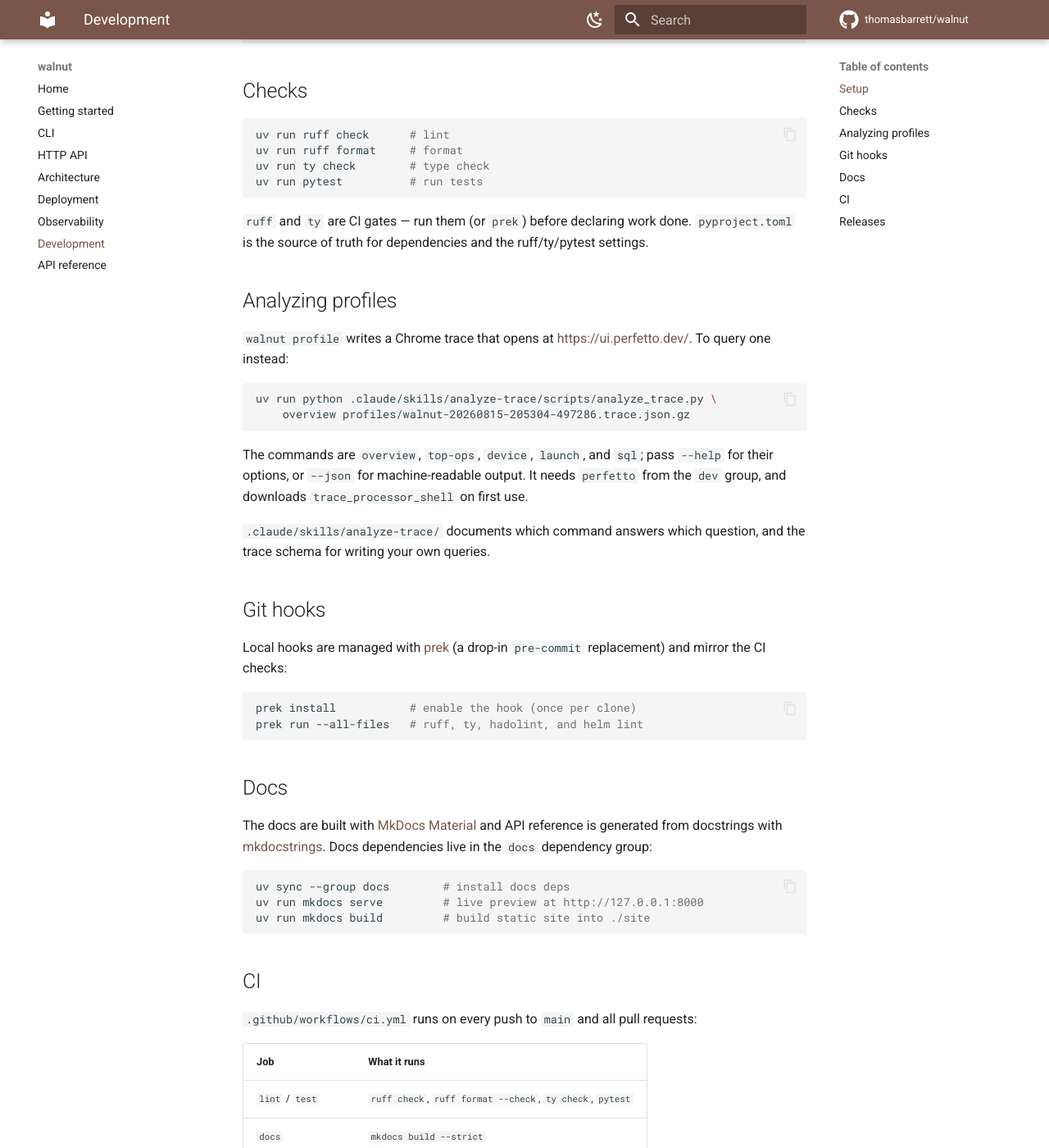
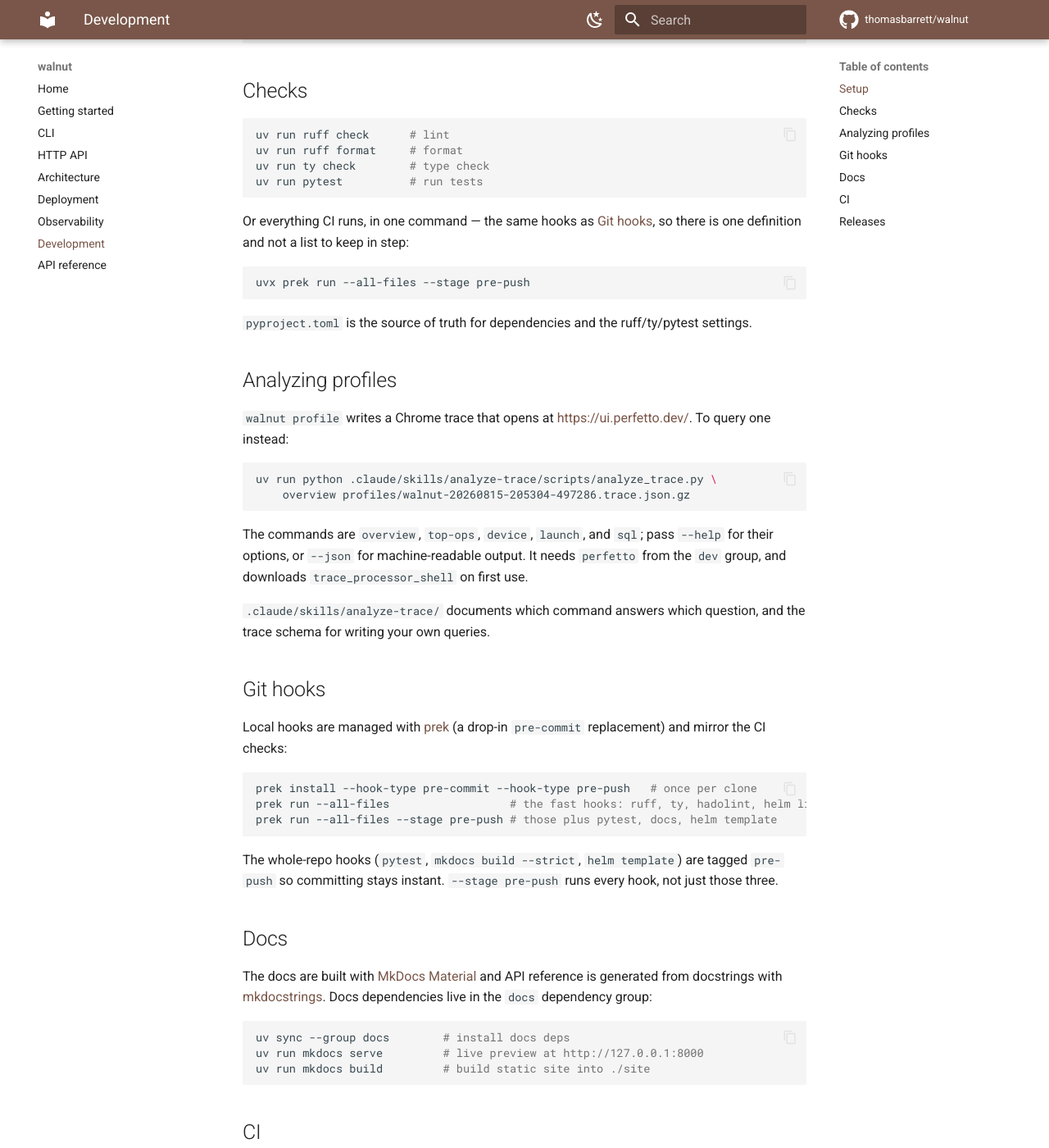
Before and after one commit to thomasbarrett/walnut, an MkDocs documentation site: the page built from docs/development.md, in a window 1280 px wide and 1400 px high, scrolled down 315 px. Shown: the whole window at 82% size. Built offline with MkDocs 1.6.1 and Material for MkDocs 9.7.7, drawn with Linux system fonts in a browser that asks for light colours; comment, search, counter and statistics services are not loaded.

Commit message:
docs: make the hook config the single definition of the checks
`prek run --all-files` was documented as "all checks" while the config was
missing three of CI's steps — pytest, `mkdocs build --strict` and `helm
template` — so neither it nor a hand-written command chain matched CI.

Add the missing hooks at the `pre-push` stage, which keeps committing instant
and makes `prek run --all-files --stage pre-push` the one command that mirrors
`.github/workflows/ci.yml` job for job. Also record the convention that a test
matching on parameter names uses realistic dotted names, after a `copy_weights`
test built on `nn.Sequential` turned out not to exercise the matching at all.

Co-Authored-By: Claude Opus 5 <noreply@anthropic.com>
Claude-Session: https://claude.ai/code/session_019LU7qryoCACBPApnXyfUpK

````diff
--- a/docs/development.md
+++ b/docs/development.md
@@ -22,9 +22,15 @@ uv run ty check        # type check
 uv run pytest          # run tests
 ```
 
-`ruff` and `ty` are CI gates — run them (or `prek`) before declaring work
-done. `pyproject.toml` is the source of truth for dependencies and the
-ruff/ty/pytest settings.
+Or everything CI runs, in one command — the same hooks as [Git
+hooks](#git-hooks), so there is one definition and not a list to keep in step:
+
+```bash
+uvx prek run --all-files --stage pre-push
+```
+
+`pyproject.toml` is the source of truth for dependencies and the ruff/ty/pytest
+settings.
 
 ## Analyzing profiles
 
@@ -50,9 +56,14 @@ Local hooks are managed with [prek](https://prek.j178.dev) (a drop-in
 `pre-commit` replacement) and mirror the CI checks:
 
 ```bash
-prek install           # enable the hook (once per clone)
-prek run --all-files   # ruff, ty, hadolint, and helm lint
+prek install --hook-type pre-commit --hook-type pre-push   # once per clone
+prek run --all-files                  # the fast hooks: ruff, ty, hadolint, helm lint
+prek run --all-files --stage pre-push # those plus pytest, docs, helm template
 ```
+
+The whole-repo hooks (`pytest`, `mkdocs build --strict`, `helm template`) are
+tagged `pre-push` so committing stays instant. `--stage pre-push` runs every
+hook, not just those three.
 
 ## Docs
 
````
Also changed, not shown: .pre-commit-config.yaml (+33 -0 lines), CLAUDE.md (+13 -3 lines).
